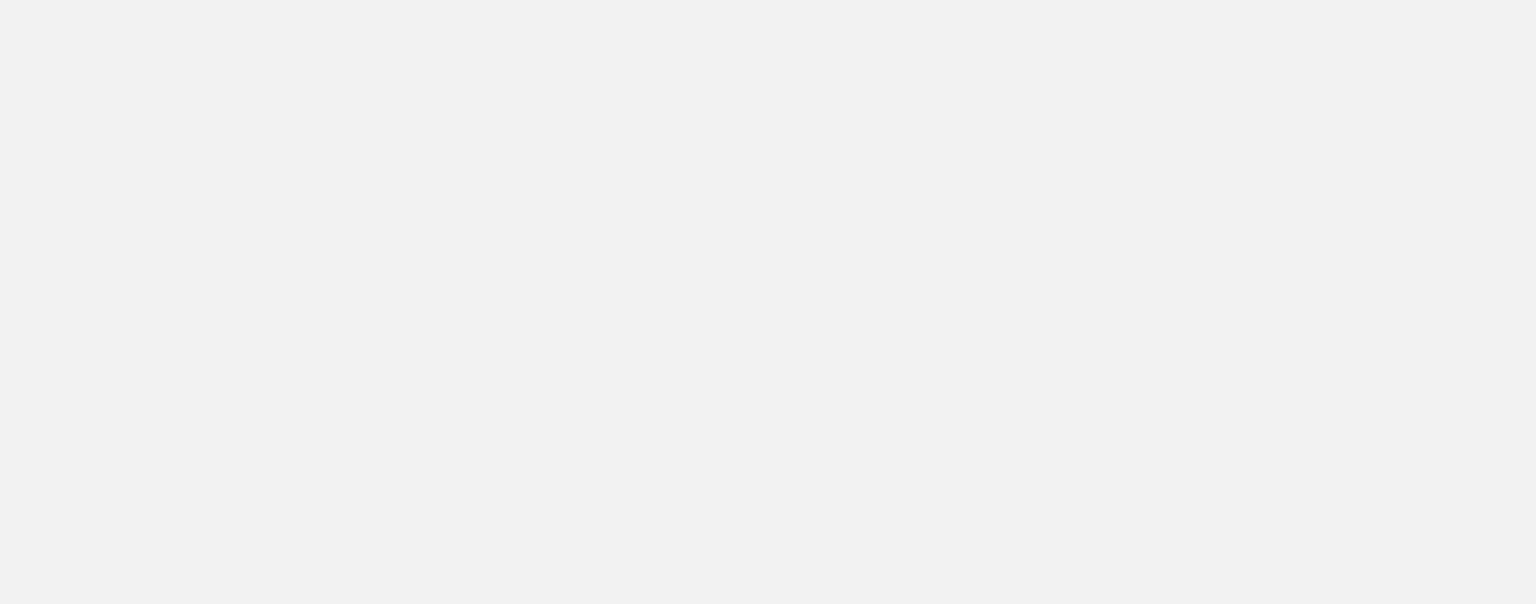
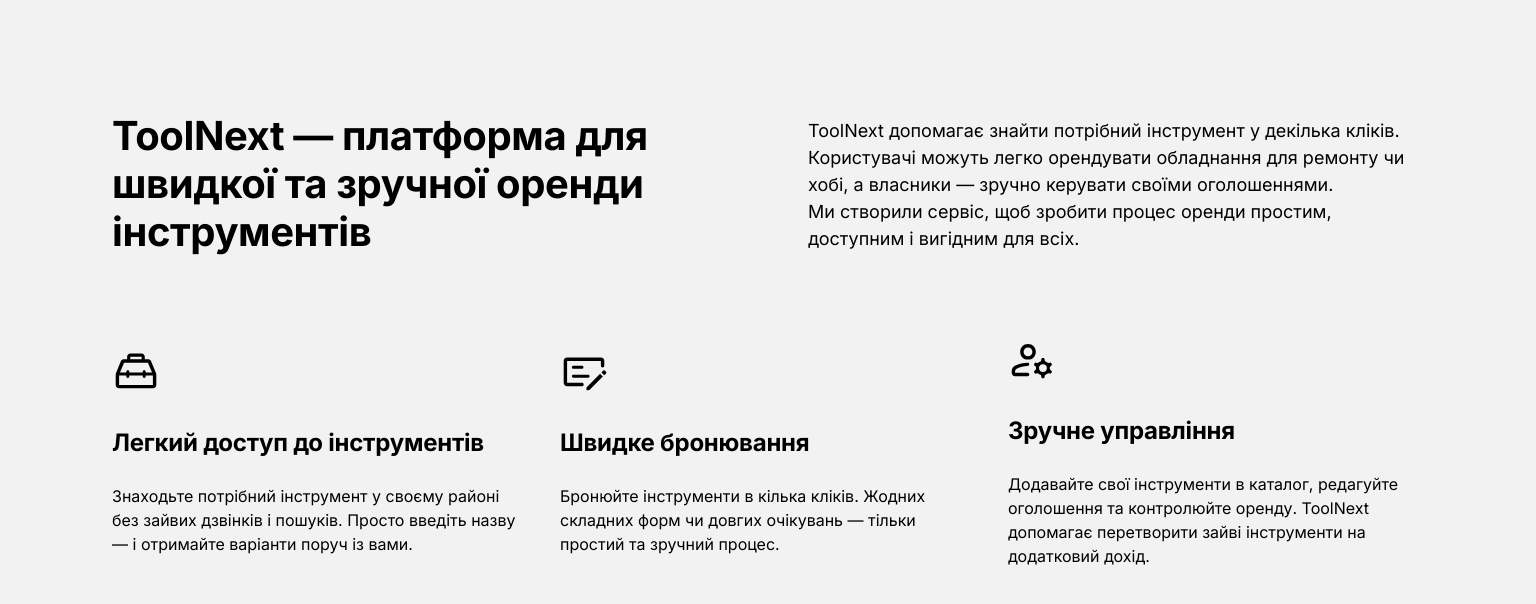
Before and after one commit to Mykhailenko-Oleksandr/tool-next, a Next.js app: page / in a window 1536 px wide. Shown: the top 604 px of the page. Built offline with nearby package versions, Linux system fonts and the light colour scheme.

Commit message:
Front-Benefits: add Benefits component and styles

```diff
--- a/app/page.tsx
+++ b/app/page.tsx
@@ -1,5 +1,10 @@
 import css from "./Home.module.css";
+import Benefits from "@/components/Benefits/Benefits";
 
 export default function Home() {
-  return <></>;
+  return (
+    <>
+      <Benefits />
+    </>
+  );
 }
--- /dev/null
+++ b/components/Benefits/Benefits.module.css
@@ -0,0 +1,130 @@
+.container {
+  max-width: 375px;
+  margin: 0 auto;
+  padding: 0 20px;
+}
+
+.benefits {
+  padding: 64px 0;
+}
+
+.visuallyHidden {
+  position: absolute;
+  width: 1px;
+  height: 1px;
+  margin: -1px;
+  border: 0;
+  padding: 0;
+  white-space: nowrap;
+  clip-path: inset(100%);
+  clip: rect(0 0 0 0);
+  overflow: hidden;
+}
+
+.benefitsTitle {
+  font-weight: 700;
+  font-size: 48px;
+  line-height: 1.2;
+  letter-spacing: -0.01em;
+  text-align: center;
+}
+
+.benefitsContainer {
+  display: flex;
+  flex-wrap: wrap;
+  align-items: center;
+  gap: 24px;
+  margin-bottom: 40px;
+}
+
+.benefitsContainerTitle {
+  font-weight: 700;
+  font-size: 32px;
+  line-height: 1.2;
+  letter-spacing: -0.01em;
+}
+.benefitsContainerText {
+  font-weight: 400;
+  font-size: 16px;
+  line-height: 1.5;
+}
+.benefitsList {
+  display: flex;
+  flex-wrap: wrap;
+  align-items: center;
+}
+.benefitsListItem {
+  width: 100%;
+}
+.benefitsListIcon {
+  margin-bottom: 24px;
+}
+.benefitsListItemTitle {
+  font-weight: 700;
+  font-size: 20px;
+  line-height: 1.4;
+  letter-spacing: -0.01em;
+  margin-bottom: 24px;
+}
+.benefitsListItemText {
+  font-weight: 400;
+  font-size: 14px;
+  line-height: 1.5;
+}
+
+@media only screen and (min-width: 768px) {
+  .container {
+    max-width: 768px;
+    padding: 0 32px;
+  }
+  .benefitsContainerTitle {
+    font-size: 32px;
+  }
+  .benefitsList {
+    gap: 32px;
+  }
+}
+
+@media only screen and (min-width: 1440px) {
+  .container {
+    max-width: 1440px;
+    padding: 0 64px;
+  }
+
+  .benefits {
+    padding: 112px 0;
+  }
+
+  .benefitsContainer {
+    /* display: flex;
+    flex-wrap: wrap;
+    align-items: center; */
+    gap: 80px;
+    margin-bottom: 80px;
+  }
+  .benefitsContainerTitle {
+    display: block;
+    width: 616px;
+    font-size: 40px;
+  }
+  .benefitsContainerText {
+    display: block;
+    width: 616px;
+    font-size: 18px;
+  }
+  .benefitsList {
+    gap: 32px;
+  }
+  .benefitsListItem {
+    width: calc((100% - 64px) / 3);
+  }
+  .benefitsListIcon {
+    margin-bottom: 24px;
+  }
+  .benefitsListItemTitle {
+    font-size: 24px;
+  }
+  .benefitsListItemText {
+    font-size: 16px;
+  }
+}
--- /dev/null
+++ b/components/Benefits/Benefits.tsx
@@ -0,0 +1,57 @@
+import clsx from "clsx";
+import css from "./Benefits.module.css";
+
+export default function Benefits() {
+  return (
+    <section className={css.benefits}>
+      <div className={css.container}>
+        <h2 className={clsx(css.benefitsTitle, css.visuallyHidden)}>Benefits</h2>
+        <div className={css.benefitsContainer}>
+          <h3 className={css.benefitsContainerTitle}>
+            ToolNext — платформа для швидкої та зручної оренди інструментів
+          </h3>
+          <p className={css.benefitsContainerText}>
+            ToolNext допомагає знайти потрібний інструмент у декілька кліків.
+            <br />
+            Користувачі можуть легко орендувати обладнання для ремонту чи хобі, а власники — зручно
+            керувати своїми оголошеннями.
+            <br />
+            Ми створили сервіс, щоб зробити процес оренди простим, доступним і вигідним для всіх.
+          </p>
+        </div>
+        <ul className={css.benefitsList}>
+          <li className={css.benefitsListItem}>
+            <svg className={css.benefitsListIcon} width="48" height="48">
+              <use href="/icons.svg#icon-service-toolbox" />
+            </svg>
+            <h3 className={css.benefitsListItemTitle}>Легкий доступ до інструментів</h3>
+            <p className={css.benefitsListItemText}>
+              Знаходьте потрібний інструмент у своєму районі без зайвих дзвінків і пошуків. Просто
+              введіть назву — і отримайте варіанти поруч із вами.
+            </p>
+          </li>
+          <li className={css.benefitsListItem}>
+            <svg className={css.benefitsListIcon} width="48" height="48">
+              <use href="/icons.svg#icon-checkbook" />
+            </svg>
+            <h3 className={css.benefitsListItemTitle}>Швидке бронювання</h3>
+            <p className={css.benefitsListItemText}>
+              Бронюйте інструменти в кілька кліків. Жодних складних форм чи довгих очікувань —
+              тільки простий та зручний процес.
+            </p>
+          </li>
+          <li className={css.benefitsListItem}>
+            <svg className={css.benefitsListIcon} width="48" height="48">
+              <use href="/icons.svg#icon-manage-accounts" />
+            </svg>
+            <h3 className={css.benefitsListItemTitle}>Зручне управління</h3>
+            <p className={css.benefitsListItemText}>
+              Додавайте свої інструменти в каталог, редагуйте оголошення та контролюйте оренду.
+              ToolNext допомагає перетворити зайві інструменти на додатковий дохід.
+            </p>
+          </li>
+        </ul>
+      </div>
+    </section>
+  );
+}
--- a/package.json
+++ b/package.json
@@ -11,6 +11,7 @@
   "dependencies": {
     "@tanstack/react-query": "^5.90.2",
     "axios": "^1.12.2",
+    "clsx": "^2.1.1",
     "cookie": "^1.0.2",
     "modern-normalize": "^3.0.1",
     "next": "^16.0.10",
```
Also changed, not shown: tsconfig.json (+19 -5 lines), 1 other file (tests, documents, lock files or other folders).
